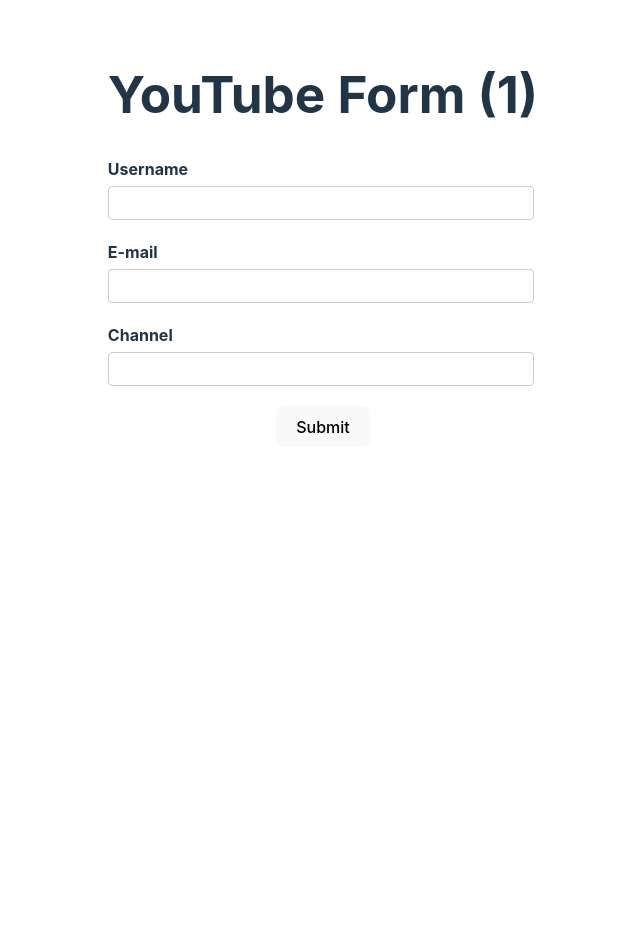
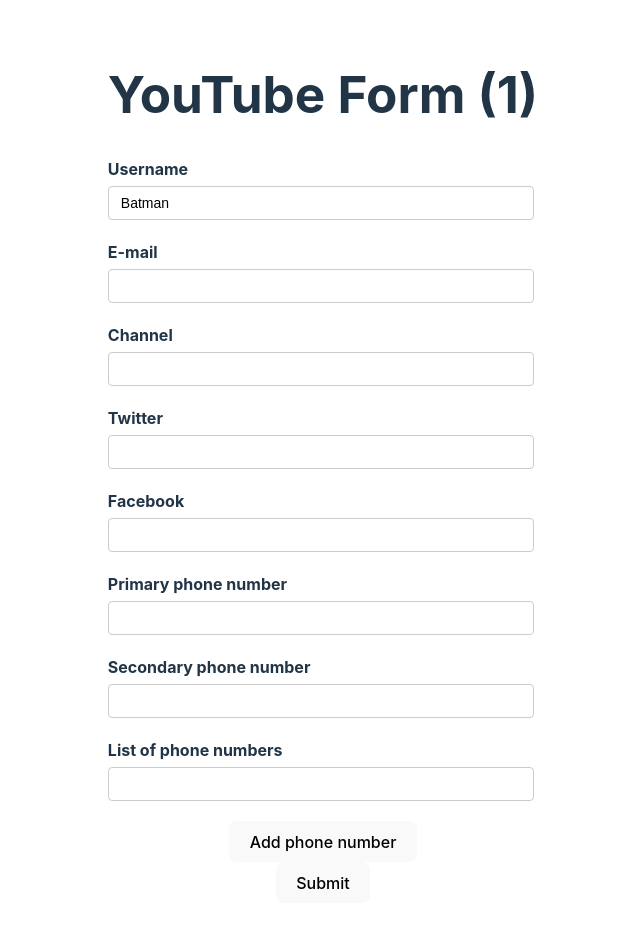
Before and after one commit to duaneX727/reactHookForms, a React (Vite) app: page / in a window 1280 px wide. Shown: the top 928 px of the page, without its empty margins (317-957 px from the left). Before the commit the page ends 800 px from the top, so only its background shows below. Built offline with nearby package versions, Linux system fonts and the light colour scheme.

Commit message:
developed Dynamic fields, Arrays, and nestedd objects

```diff
--- a/src/components/YouTubeForm.tsx
+++ b/src/components/YouTubeForm.tsx
@@ -1,4 +1,4 @@
-import {useForm} from 'react-hook-form';
+import {useForm, useFieldArray} from 'react-hook-form';
 import {DevTool} from "@hookform/devtools";
 
 
@@ -8,12 +8,49 @@
   username: string
   email: string
   channel: string
-}
+  social: {
+    twitter: string
+    facebook: string
+  };
+  phoneNumbers: string[];
+  phNumbers: {
+    number: string;
+  }[]
+};
+// async () => {
+  //const response = await fetch("https://jsonplaceholder.typicode.com/users/1");
+  //const data = await response.json();
+  //console.log(data)
+  //return {
+    // username: "Batman",
+    // email: data.email,
+    // channel: "data.channel",
+    // social: {
+      //   twitter: "data.twitter",
+      //   facebook: "data.facebook"
+      //}
+      // };
   export const YouTubeForm = () => {
-   const form = useForm<FormValues>();
+    const form = useForm<FormValues>({
+      defaultValues: {
+      username: "Batman",
+      email:"",
+      channel: "",
+      social: {
+          twitter: "",
+          facebook: ""
+        },
+      phoneNumbers: ["","",],
+      phNumbers: [{number: ''}],
+    },
+   });
    const {register, control, handleSubmit, formState} = form;
+
    const {errors} = formState;
-
+   const {fields, append, remove} = useFieldArray({
+    name: 'phNumbers',
+    control
+   })
    const onSubmit = (data: FormValues) => {
      console.log('Form submitted', data)
    }
@@ -40,7 +77,7 @@
           <label htmlFor="email">E-mail</label>
           <input type="email" id="email" {...register("email",{
             pattern: {
-              value:/^\w+([\.-]?\w+)*@\w+([\.-]?\w+)*(\.\w{2,3})+$/,
+              value:/^[a-zA-Z0-9._%+-]+@[a-zA-Z0-9.-]+\.[a-zA-Z]{2,}$/,
               message: 'Invalid email format'
             },
             validate: {
@@ -51,19 +88,86 @@
                },
               notBlackListed: (fieldValue) => {
                 return (
-                  !fieldValue.endsWith("admin@baddomain.com") || "This domain is not supported"
+                  !fieldValue.endsWith("baddomain.com") || "This domain is not supported"
               );
             },
+          },
+          required: {
+            value: true,
+            message: "Email is required"
           },})}
           />
           <p className='error'>{errors.email?.message}</p>
           </div>
           <div className='form-control'>
-          <label htmlFor="channel">Channel</label>
-          <input type="text" id="channel" {...register("channel",{
+            <label htmlFor="channel">Channel</label>
+            <input type="text" id="channel" {...register("channel",{
             required: "Channel is required",
+            })}/>
+            <p className='error'>{errors.channel?.message}</p>
+          </div>
+          <div className='form-control'>
+            <label htmlFor="twitter">Twitter</label>
+            <input type="text" id="twitter" {...register("social.twitter",{
+            required: {
+              value: true,
+              message: "Twitter name is required"
+            },
           })}/>
-          <p className='error'>{errors.channel?.message}</p>
+            <p className='error'>{errors.social?.twitter?.message}</p>
+          </div>
+          <div className='form-control'>
+            <label htmlFor="facebook">Facebook</label>
+            <input type="text" id="facebook" {...register("social.facebook",{
+              required: {
+                value: true,
+                message: "Facebook profile name is required"
+              },
+            })}/>
+            <p className='error'>{errors.social?.facebook?.message}</p>
+          </div>
+          <div className='form-control'>
+            <label htmlFor="primary-phone">Primary phone number</label>
+            <input type="text" id="primary-phone" {...register("phoneNumbers.0",{
+              required: {
+                value: true,
+                message: "Primary-phone number is required"
+              },
+            })}/>
+            <p className='error'>{errors.phoneNumbers?.[0]?.message}</p>
+          </div>
+          <div className='form-control'>
+            <label htmlFor="secondary-phone">Secondary phone number</label>
+            <input type="text" id="secondary-phone" {...register("phoneNumbers.1",{
+              required: {
+                value: true,
+                message: "Secondary-phone number is required"
+              },
+            })}/>
+            <p className='error'>{errors.phoneNumbers?.[1]?.message}</p>
+          </div>
+          <div>
+            <label>List of phone numbers</label>
+            <div>
+              {
+                fields.map((field, index) => {
+                 return (
+                 <div className="form-control" key={field.id}>
+                 <input type="text" {...register(`phNumbers.${index}.number` as const)} />
+                 {
+                  index > 0 && (
+                    <button type="button" onClick={() => remove(index)}>Remove
+                    </button>
+                  )
+                 }
+                </div>)
+                })
+              }
+              <button type="button" onClick={() => append({
+                number: ''
+              })}>Add phone number
+              </button>
+            </div>
           </div>
           <button>Submit</button>
         </form>
```
